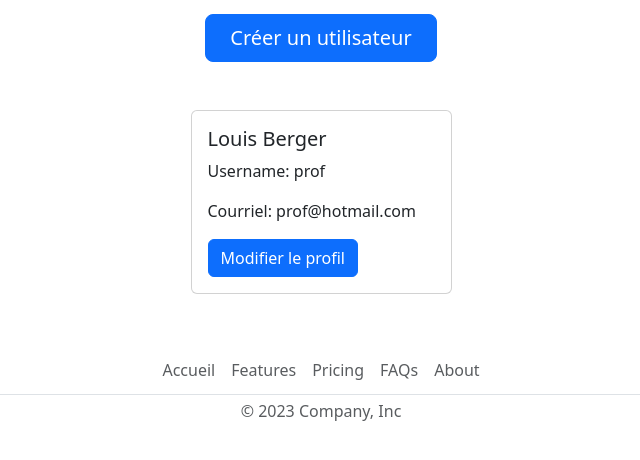
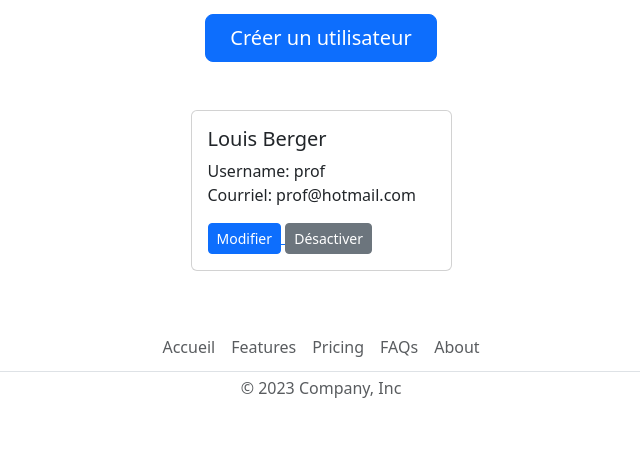
Before and after one commit to mileneDesjardins/CMS, a Flask app: page /utilisateurs in a window 1280 px wide. Shown: the part 318-778 px from the top of the page, without its empty margins (319-959 px from the left). Run offline with Flask 3, Linux system fonts and the light colour scheme; a user stored in the database is signed in; data comes from the database, SQL or seed files in the repository.

Commit message:
css carte utilisateurs

```diff
--- a/app.py
+++ b/app.py
@@ -339,6 +339,10 @@ def modifier_utilisateur(identifiant):
         # Rediriger vers la page de tous les utilisateurs
         return redirect(url_for('utilisateurs'))
 
+@app.route('/desactiver-utilisateur/<identifiant>', methods=['GET', 'POST'])
+@login_required
+def desactiver_utilisateur():
+    pass
 
 @app.route('/confirmation', methods=['GET'])
 def confirmation():
--- a/templates/utilisateurs.html
+++ b/templates/utilisateurs.html
@@ -20,11 +20,16 @@
                     {% for utilisateur in utilisateurs %}
                         <div class="card-body">
                             <h5 class="card-title">{{ utilisateur[1] }} {{ utilisateur[2] }}</h5>
-                            <p class="card-text">Username: {{ utilisateur[3] }}</p>
+                            <p class="card-text my-0">Username: {{ utilisateur[3] }}</p>
                             <p class="card-text">Courriel: {{ utilisateur[4] }}</p>
-                            <a href="/modifier-utilisateur/{{ utilisateur[0] }}" class="btn btn-primary">Modifier le
-                                profil</a>
+                            <a href="/modifier-utilisateur/{{ utilisateur[0] }}" class="btn-primary">
+                                <button type="button" class="btn btn-primary btn-sm">Modifier</button>
+                            </a>
+                            <a href="/desactiver-utilisateur/{{ utilisateur[0] }}" class="btn-primary">
+                                <button type="button" class="btn btn-secondary btn-sm">Désactiver</button>
+                            </a>
                         </div>
+
                     {% endfor %}
                 </div>
             </div>
```
